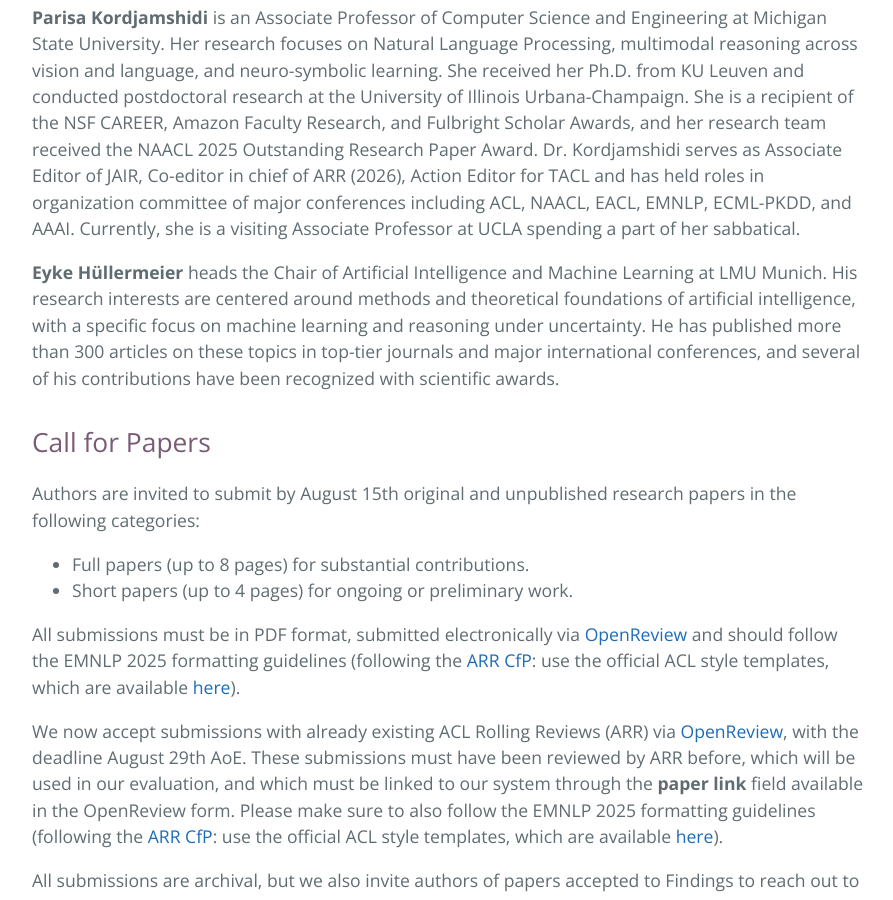
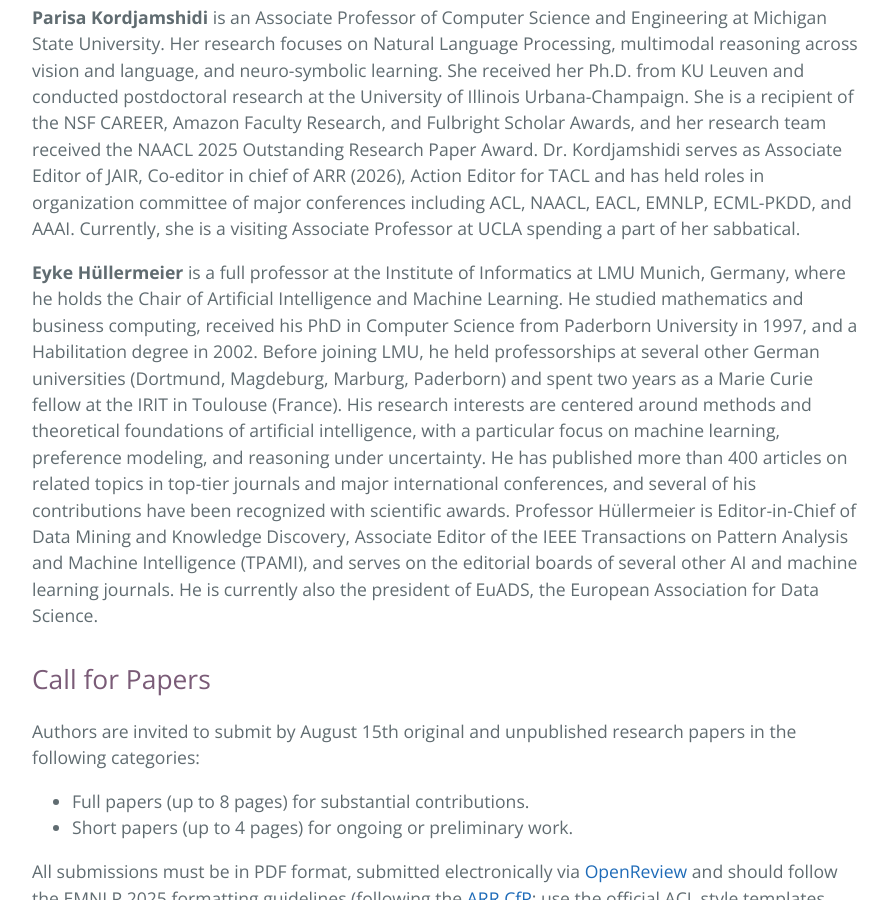
Before and after one commit to uncertainlp/uncertainlp.github.io, a Jekyll site: the page built from index.md, in a window 1280 px wide and 900 px high, scrolled down 4337 px. Shown: the whole window, without its empty margins (192-1085 px from the left). Built offline with Jekyll 4.4.1, drawn with Linux system fonts in a browser that asks for light colours.

Commit message:
update speaker bio

```diff
--- a/index.md
+++ b/index.md
@@ -118,8 +118,7 @@
 
 **Parisa Kordjamshidi** is an Associate Professor of Computer Science and Engineering at Michigan State University. Her research focuses on Natural Language Processing, multimodal reasoning across vision and language, and neuro-symbolic learning. She received her Ph.D. from KU Leuven and conducted postdoctoral research at the University of Illinois Urbana-Champaign. She is a recipient of the NSF CAREER, Amazon Faculty Research, and Fulbright Scholar Awards, and her research team received the NAACL 2025 Outstanding Research Paper Award. Dr. Kordjamshidi serves as Associate Editor of JAIR,  Co-editor in chief of  ARR (2026), Action Editor for TACL and  has held  roles in organization committee of major conferences including ACL, NAACL, EACL, EMNLP, ECML-PKDD, and AAAI. Currently, she is a visiting Associate Professor at UCLA spending a part of her sabbatical.
 
-**Eyke Hüllermeier** heads the Chair of Artificial Intelligence and Machine Learning at LMU Munich. His research interests are centered around methods and theoretical foundations of artificial intelligence, with a specific focus on machine learning and reasoning under uncertainty. He has published more than 300 articles on these topics in top-tier journals and major international conferences, and several of his contributions have been recognized with scientific awards.
-
+**Eyke Hüllermeier** is a full professor at the Institute of Informatics at LMU Munich, Germany, where he holds the Chair of Artificial Intelligence and Machine Learning. He studied mathematics and business computing, received his PhD in Computer Science from Paderborn University in 1997, and a Habilitation degree in 2002. Before joining LMU, he held professorships at several other German universities (Dortmund, Magdeburg, Marburg, Paderborn) and spent two years as a Marie Curie fellow at the IRIT in Toulouse (France). His research interests are centered around methods and theoretical foundations of artificial intelligence, with a particular focus on machine learning, preference modeling, and reasoning under uncertainty. He has published more than 400 articles on related topics in top-tier journals and major international conferences, and several of his contributions have been recognized with scientific awards. Professor Hüllermeier is Editor-in-Chief of Data Mining and Knowledge Discovery, Associate Editor of the IEEE Transactions on Pattern Analysis and Machine Intelligence (TPAMI), and serves on the editorial boards of several other AI and machine learning journals. He is currently also the president of EuADS, the European Association for Data Science.
 
 ## Call for Papers
 Authors are invited to submit by August 15th original and unpublished research papers in the following categories:
```
